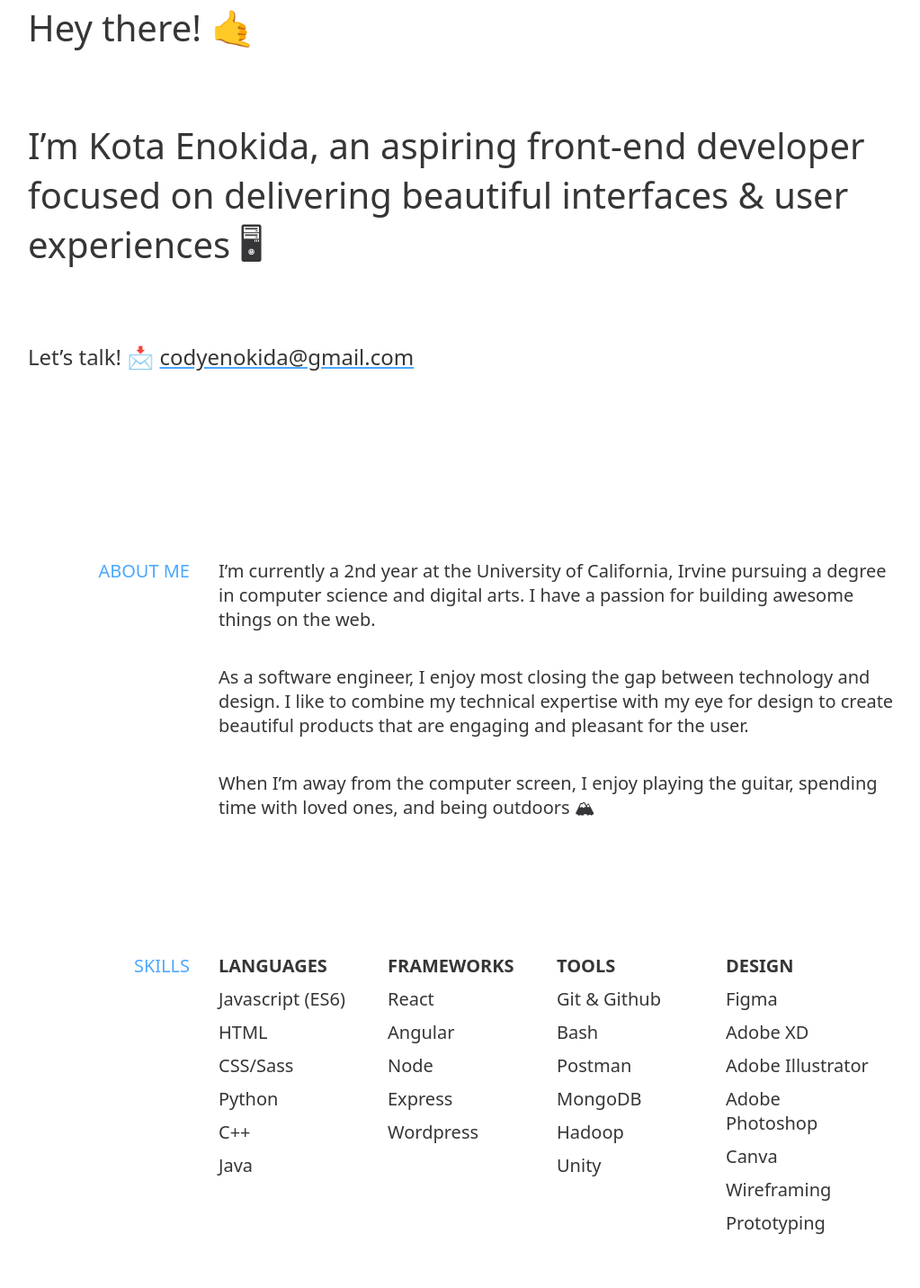
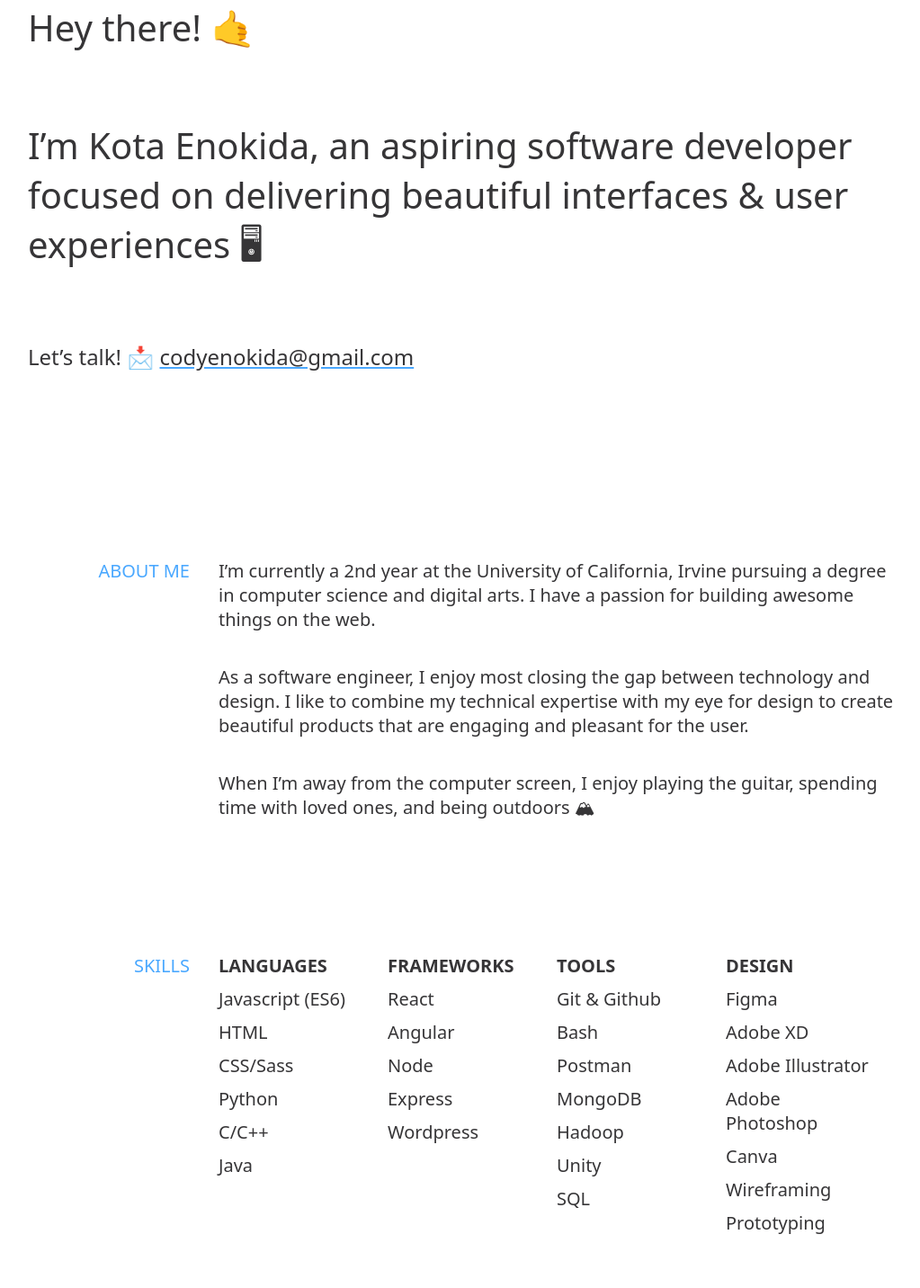
Before and after one commit to codyenokida/kota-enokida-portfolio-v4, a Gatsby site: page / in a window 1280 px wide. Shown: the part 181-1613 px from the top of the page at 90% size, without its empty margins (94-1117 px from the left). Built offline with nearby package versions, Linux system fonts and the light colour scheme; Gatsby itself is replaced by a stand-in of ours.

Commit message:
Update Information

```diff
--- a/src/pages/index.js
+++ b/src/pages/index.js
@@ -39,7 +39,7 @@ const IndexPage = () => {
           <div style={{marginTop: 100, marginBottom: 150,}}>
             <h1>Hey there! 🤙</h1>
             <br/>
-            <h1>I’m <span>Kota Enokida</span>, an aspiring front-end developer focused on delivering beautiful interfaces & user experiences 🖥</h1>
+            <h1>I’m <span>Kota Enokida</span>, an aspiring software developer focused on delivering beautiful interfaces & user experiences 🖥</h1>
             <br/>
             <h2>Let’s talk! 📩 <a href="mailto:codyenokida@gmail.com" target="_blank" rel="noopener noreferrer">codyenokida@gmail.com</a></h2>
             <br/>
@@ -64,7 +64,7 @@ const IndexPage = () => {
 
               <SkillsBox
                 title="LANGUAGES">
-                  {['Javascript (ES6)', 'HTML', 'CSS/Sass', 'Python', 'C++', 'Java']}
+                  {['Javascript (ES6)', 'HTML', 'CSS/Sass', 'Python', 'C/C++', 'Java']}
               </SkillsBox>
 
               <SkillsBox
@@ -74,7 +74,7 @@ const IndexPage = () => {
 
               <SkillsBox
                 title="TOOLS">
-                  {['Git & Github', 'Bash', 'Postman', 'MongoDB', 'Hadoop', 'Unity']}
+                  {['Git & Github', 'Bash', 'Postman', 'MongoDB', 'Hadoop', 'Unity', 'SQL']}
               </SkillsBox>
 
               <SkillsBox
```
